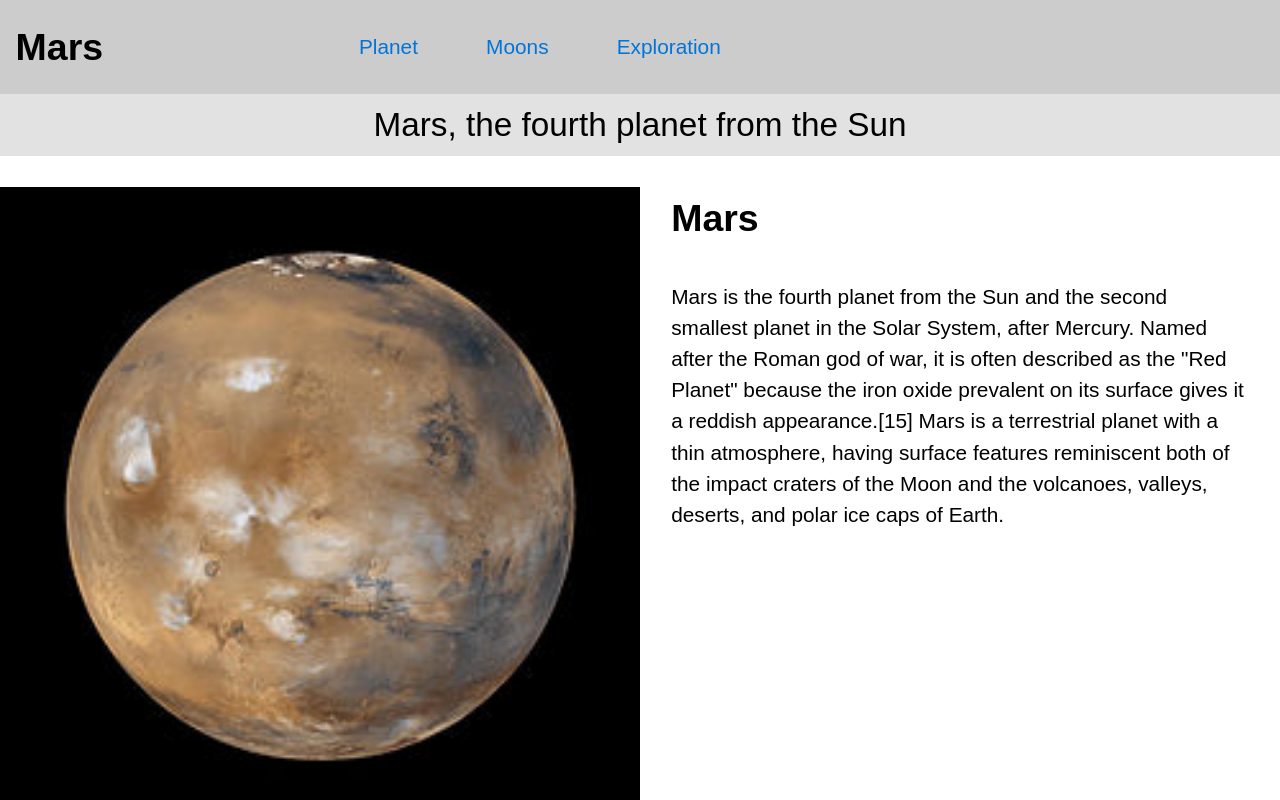
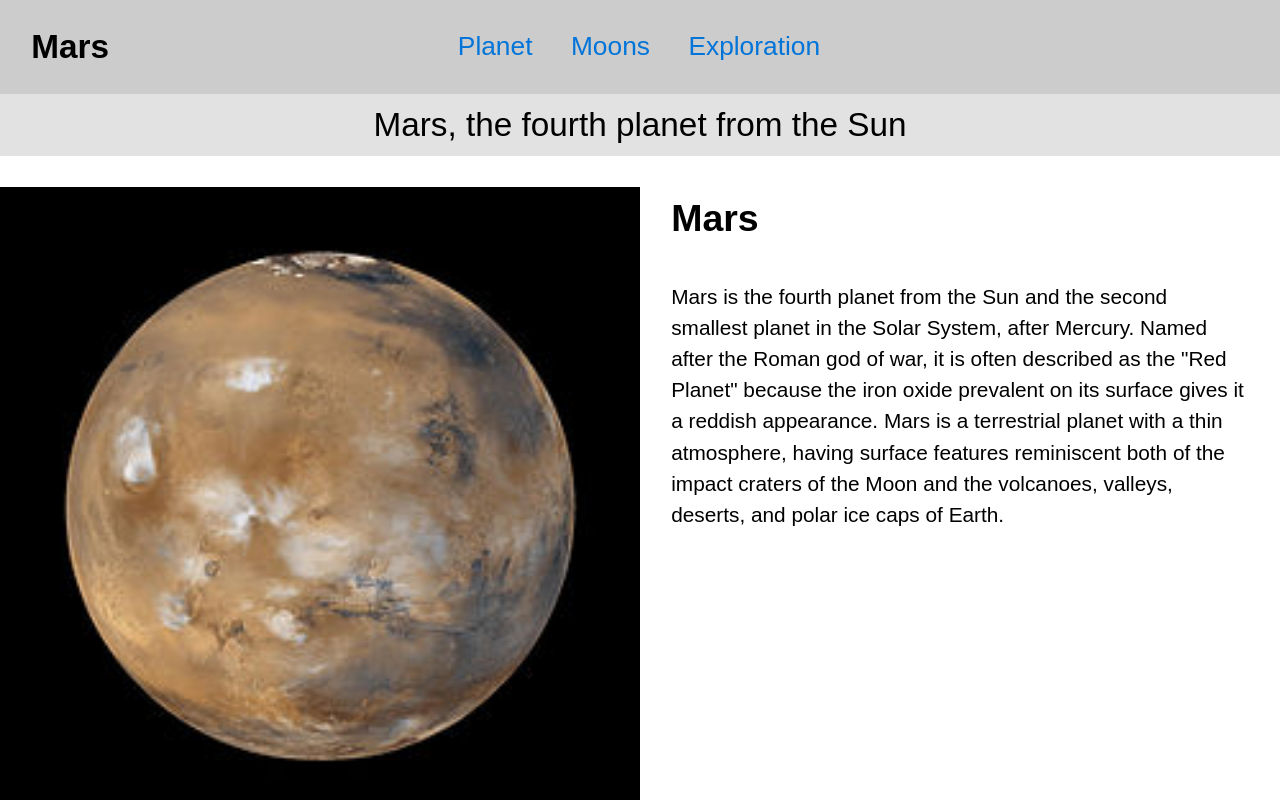
Before and after one commit to christianne-mcpartland/dsn1675-planet-website, a plain HTML site: page planet.html in a window 1280 px wide. Shown: the top 800 px of the page. Drawn offline with Linux system fonts and the light colour scheme.

Commit message:
Cleaning up html, adding accessibility

```diff
--- a/planet.html
+++ b/planet.html
@@ -15,21 +15,18 @@
     <li><a href="">Skip to navigation</a></li>
 </ul>
 
-<div class="grey grid grid-middle island-1-2">
-    <div class="unit unit-xs-1 unit-s-1 unit-m-1-2 unit-l-1-4">
-        <h1>Mars</h1>
-    </div>
-
-    <div class="unit unit-xs-1 unit-s-1 unit-m-1-2 unit-l-3-4">
-        <nav>
-            <ul class="nav push-0">
-                <li><a href="planet.html" class="gutter">Planet</a></li>
-                <li><a href="moon.html" class="gutter">Moons</a></li>
-                <li><a href="exploration.html" class="gutter">Exploration</a></li>
-            </ul>
-        </nav>
-    </div>
-</div>
+<header role="banner" class="grey grid grid-middle section-dark masthead pad-t-1-2 pad-b-1-2">
+  <div class="unit gutter unit-xs-1 unit-s-1 unit-m-1-3 unit-l-1-3">
+    <h1 class="title peta push-0">Mars</h1>
+  </div>
+  <nav class="unit gutter-1-2 unit-xs-1 unit-s-1 unit-m-2-3 unit-l-2-3">
+    <ul class="nav giga push-0">
+      <li><a class="island-1-2" href=“planet.html”>Planet</a></li>
+      <li><a class="island-1-2" href="moons.html">Moons</a></li>
+      <li><a class="island-1-2" href="exploration.html">Exploration</a></li>
+    </ul>
+  </nav>
+</header>
 
 <main role="main" id="main">
 
@@ -44,7 +41,7 @@
 
     <div class="unit unit-xs-1 unit-s-1 unit-m-1-2 unit-l-1-2 gutter">
             <h2 class="exa">Mars</h2>
-            <p>Mars is the fourth planet from the Sun and the second smallest planet in the Solar System, after Mercury. Named after the Roman god of war, it is often described as the "Red Planet" because the iron oxide prevalent on its surface gives it a reddish appearance.[15] Mars is a terrestrial planet with a thin atmosphere, having surface features reminiscent both of the impact craters of the Moon and the volcanoes, valleys, deserts, and polar ice caps of Earth.</p>
+            <p>Mars is the fourth planet from the Sun and the second smallest planet in the Solar System, after Mercury. Named after the Roman god of war, it is often described as the "Red Planet" because the iron oxide prevalent on its surface gives it a reddish appearance. Mars is a terrestrial planet with a thin atmosphere, having surface features reminiscent both of the impact craters of the Moon and the volcanoes, valleys, deserts, and polar ice caps of Earth.</p>
     </div>
 </div>
 
@@ -65,7 +62,7 @@
 
         <div class="unit unit-xs-1 unit-s-1-2 unit-m-1-3 unit-l-1-3">
             <figure>
-                <img src="images/300px-PIA16134-Mars_Curiosity_Rover_Wheels.jpg">
+                <img alt="Rover with large wheels" src="images/300px-PIA16134-Mars_Curiosity_Rover_Wheels.jpg">
                 <figcaption class="island">The Curiosity rover checks its wheels in Gale crater</figcaption>
             </figure>
         </div>
@@ -114,12 +111,12 @@
 
 <footer class="footer grey island">
     <div class="grid">
-        <p class="unit unit-xs-1 unit-s-1 unit-m-1-2 unit-l-1-2 ">© 2014 Jupiter Planetary Consortium</p>
+        <p class="unit unit-xs-1 unit-s-1 unit-m-1-2 unit-l-1-2">© 2014 Jupiter Planetary Consortium</p>
         <nav class="unit unit-s-1 unit-m-1-2 unit-l-1-2">
             <ul class="nav giga">
-                <li class=" pad-b-1-2"><a href="index.html">Planet</a></li>
+                <li class="pad-b-1-2"><a href="planet.html">Planet</a></li>
                 <li class="pad-b-1-2"><a href="moon.html">Moons</a></li>
-                <li class="pad-b-1-2 push-none"><a href="#">Exploration</a></li>
+                <li class="pad-b-1-2 push-none"><a href="exploration.html">Exploration</a></li>
             </ul>
         </nav>
     </div>
```
